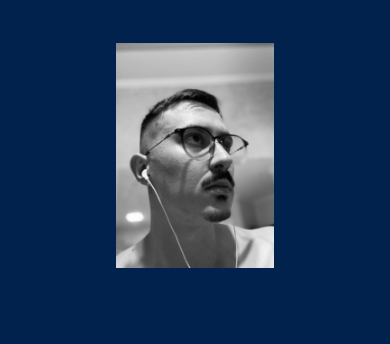
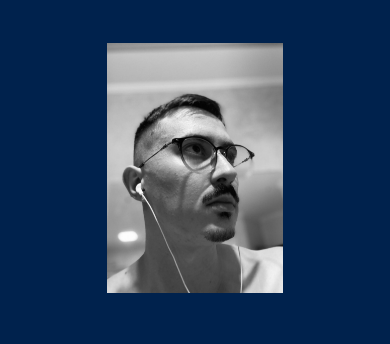
Before and after one commit to Lucas-Monte/apresentacao-frontend, a plain HTML site: page index.html in a window 390 px wide. Shown: the part 84-428 px from the top of the page. Drawn offline with nearby package versions, Linux system fonts and the light colour scheme.

Commit message:
alterando imagem @media

```diff
--- a/styles/style.css
+++ b/styles/style.css
@@ -138,8 +138,4 @@ body {
     .apresentacao__conteudo {
         width: auto;
     }
-
-    .apresentacao__imagem {
-        width: 45%;
-    }
 }
```
